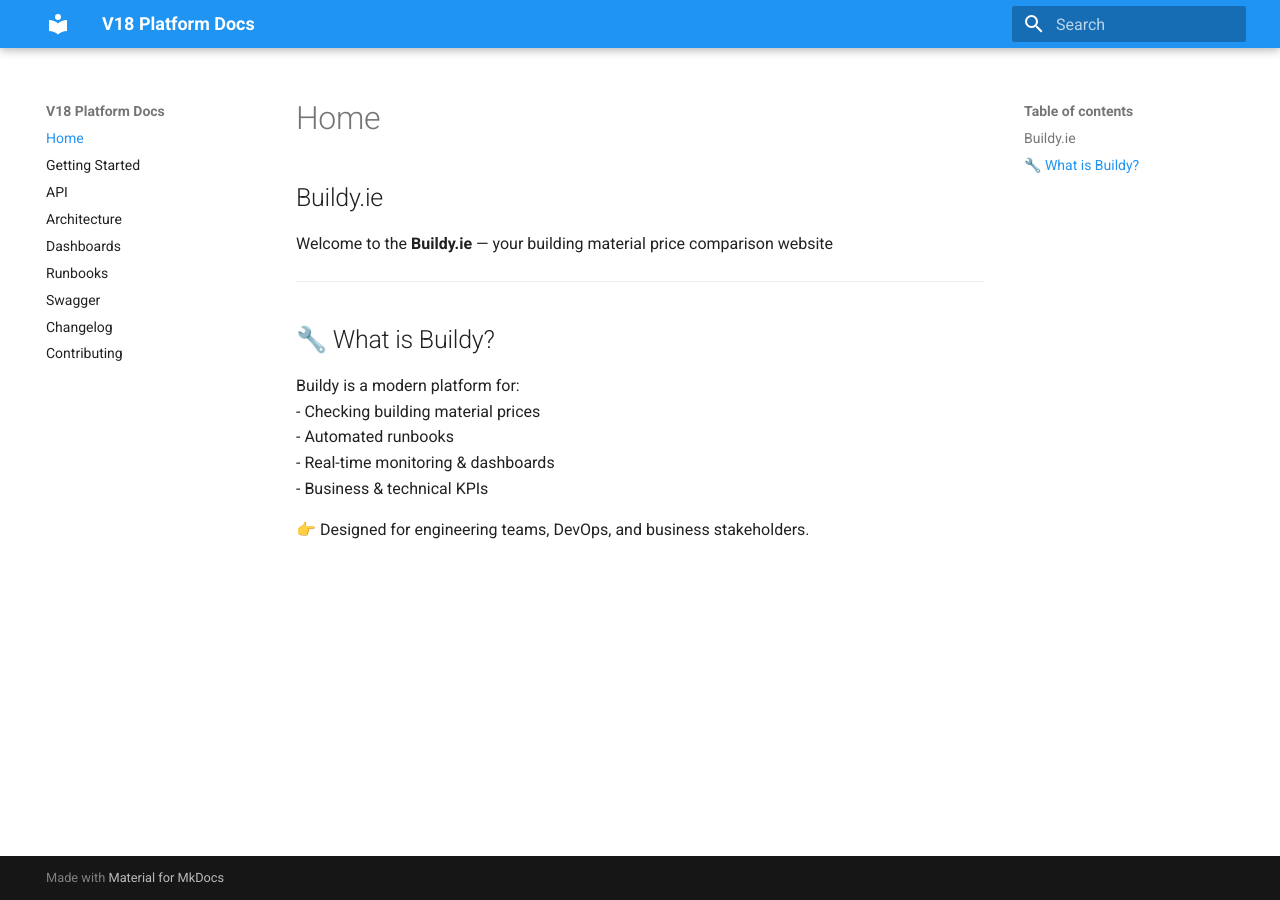
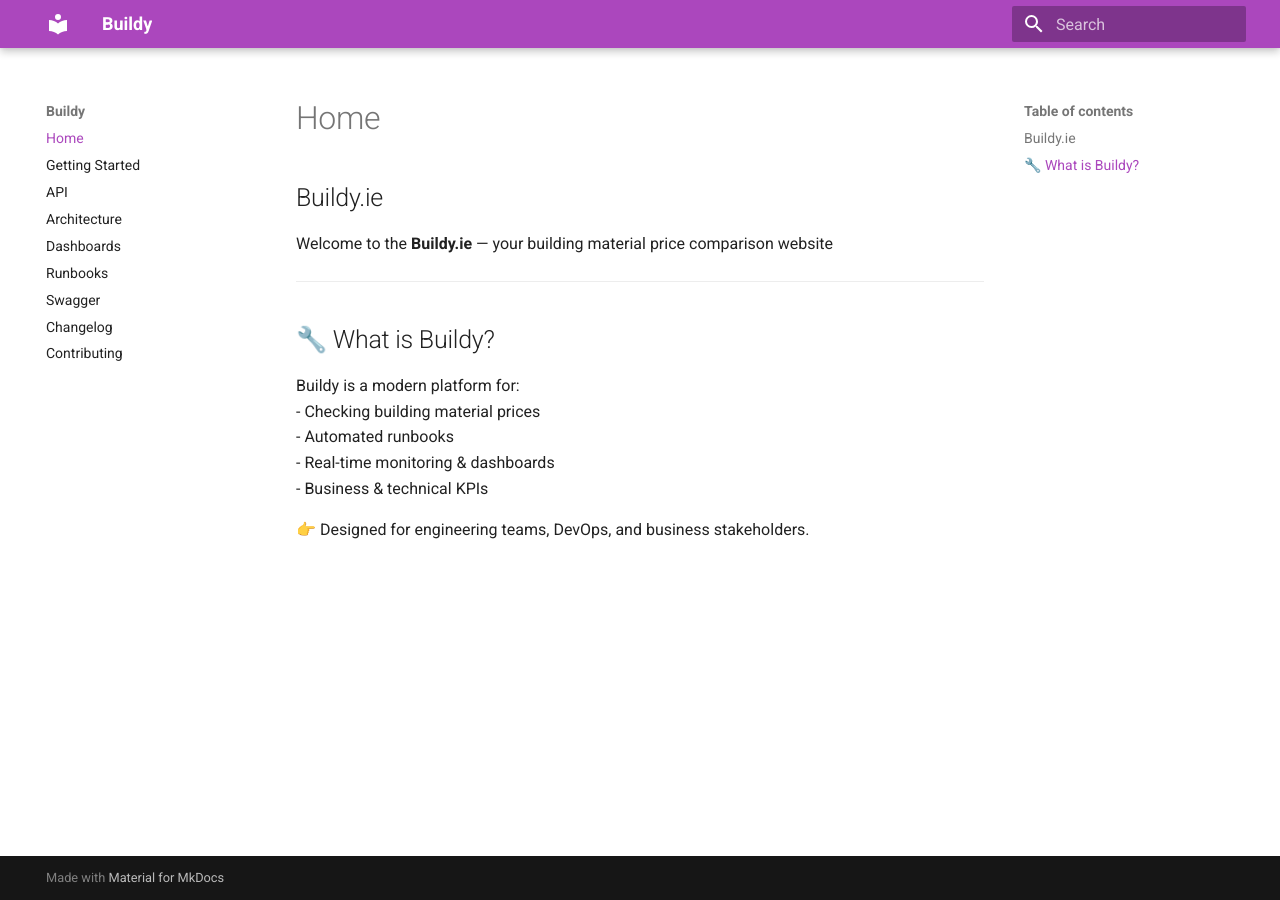
Before and after one commit to Kello54/Buildy, an MkDocs documentation site: the page built from docs/index.md, in a window 1280 px wide. Built offline with MkDocs 1.6.1 and Material for MkDocs 9.7.7, drawn with Linux system fonts in a browser that asks for light colours.

Commit message:
Update mkdocs.yml

```diff
--- a/mkdocs.yml
+++ b/mkdocs.yml
@@ -1,17 +1,17 @@
-site_name: V18 Platform Docs
+site_name: Buildy
 site_url: https://kello54.github.io/Buildy/
-site_description: Documentation for the V18 platform
+site_description: Documentation for the Buildy platform
 
 docs_dir: docs
-site_dir: site/docs
+site_dir: site
 
 theme:
   name: material
   language: en
   palette:
     scheme: default
-    primary: blue
-    accent: indigo
+    primary: purple
+    accent: amber
   features:
     - navigation.top
     - navigation.tracking
```
